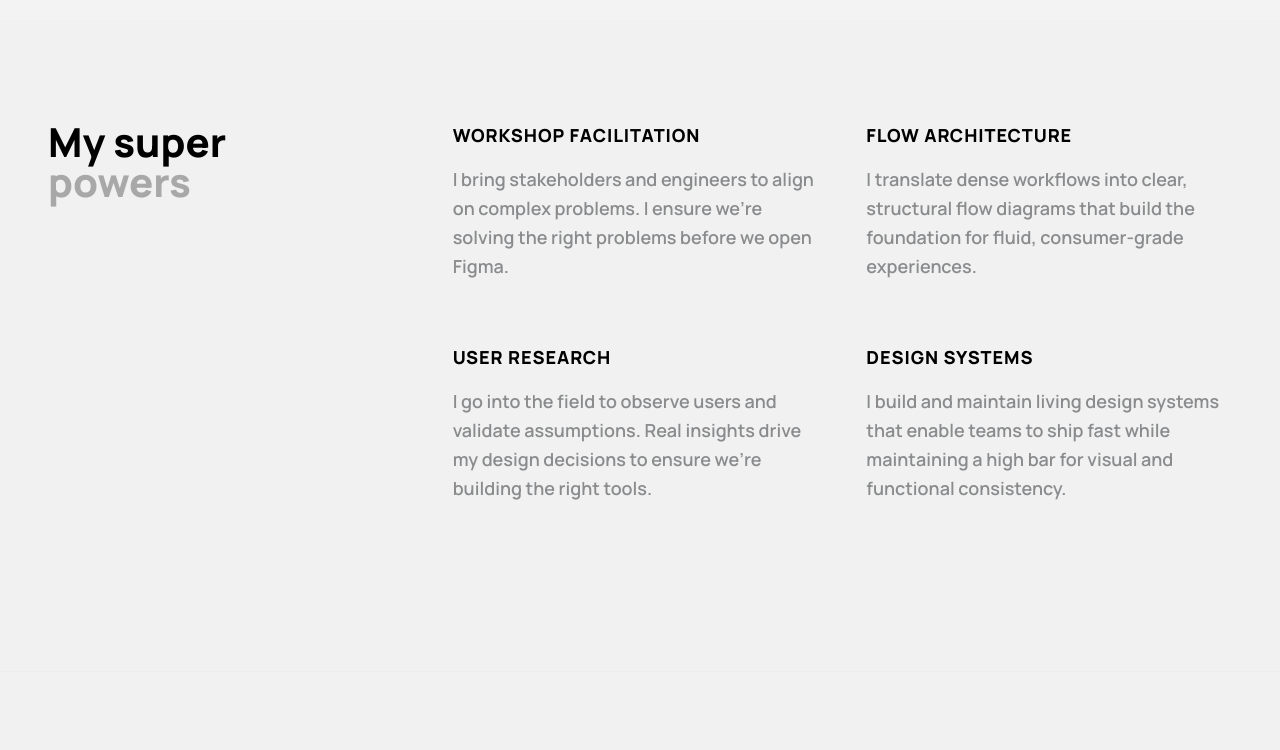
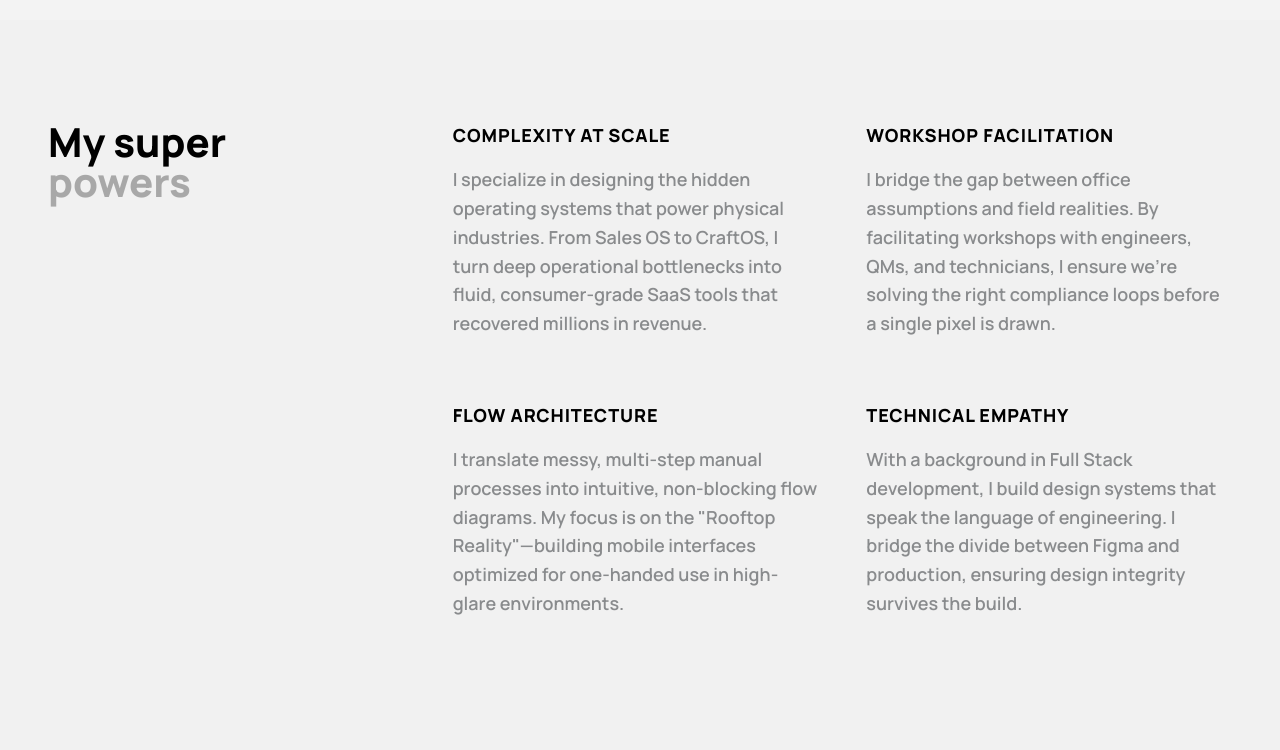
Before and after one commit to achso/asilalptekin.com, a Next.js app: page /about in a window 1280 px wide. Shown: the part 780-1530 px from the top of the page. Built offline with nearby package versions, Linux system fonts and the light colour scheme; grey boxes are pictures that could not be loaded.

Commit message:
Refine Super Powers section with LinkedIn insights and technical background

```diff
--- a/app/about/page.tsx
+++ b/app/about/page.tsx
@@ -76,27 +76,27 @@ export default function AboutPage() {
           {/* Section content (8 cols) */}
           <div className="md:col-span-8 grid grid-cols-1 sm:grid-cols-2 gap-x-12 gap-y-16">
             <div className="flex flex-col gap-4">
+              <h3 className="text-[18px] font-[900] text-black uppercase tracking-wider">Complexity at Scale</h3>
+              <p className="text-[18px] font-[600] text-[#212529]/50 leading-[1.6]">
+                I specialize in designing the hidden operating systems that power physical industries. From Sales OS to CraftOS, I turn deep operational bottlenecks into fluid, consumer-grade SaaS tools that recovered millions in revenue.
+              </p>
+            </div>
+            <div className="flex flex-col gap-4">
               <h3 className="text-[18px] font-[900] text-black uppercase tracking-wider">Workshop Facilitation</h3>
               <p className="text-[18px] font-[600] text-[#212529]/50 leading-[1.6]">
-                I bring stakeholders and engineers to align on complex problems. I ensure we&apos;re solving the right problems before we open Figma.
+                I bridge the gap between office assumptions and field realities. By facilitating workshops with engineers, QMs, and technicians, I ensure we&apos;re solving the right compliance loops before a single pixel is drawn.
               </p>
             </div>
             <div className="flex flex-col gap-4">
               <h3 className="text-[18px] font-[900] text-black uppercase tracking-wider">Flow Architecture</h3>
               <p className="text-[18px] font-[600] text-[#212529]/50 leading-[1.6]">
-                I translate dense workflows into clear, structural flow diagrams that build the foundation for fluid, consumer-grade experiences.
+                I translate messy, multi-step manual processes into intuitive, non-blocking flow diagrams. My focus is on the &quot;Rooftop Reality&quot;—building mobile interfaces optimized for one-handed use in high-glare environments.
               </p>
             </div>
             <div className="flex flex-col gap-4">
-              <h3 className="text-[18px] font-[900] text-black uppercase tracking-wider">User Research</h3>
+              <h3 className="text-[18px] font-[900] text-black uppercase tracking-wider">Technical Empathy</h3>
               <p className="text-[18px] font-[600] text-[#212529]/50 leading-[1.6]">
-                I go into the field to observe users and validate assumptions. Real insights drive my design decisions to ensure we&apos;re building the right tools.
-              </p>
-            </div>
-            <div className="flex flex-col gap-4">
-              <h3 className="text-[18px] font-[900] text-black uppercase tracking-wider">Design Systems</h3>
-              <p className="text-[18px] font-[600] text-[#212529]/50 leading-[1.6]">
-                I build and maintain living design systems that enable teams to ship fast while maintaining a high bar for visual and functional consistency.
+                With a background in Full Stack development, I build design systems that speak the language of engineering. I bridge the divide between Figma and production, ensuring design integrity survives the build.
               </p>
             </div>
           </div>
```
